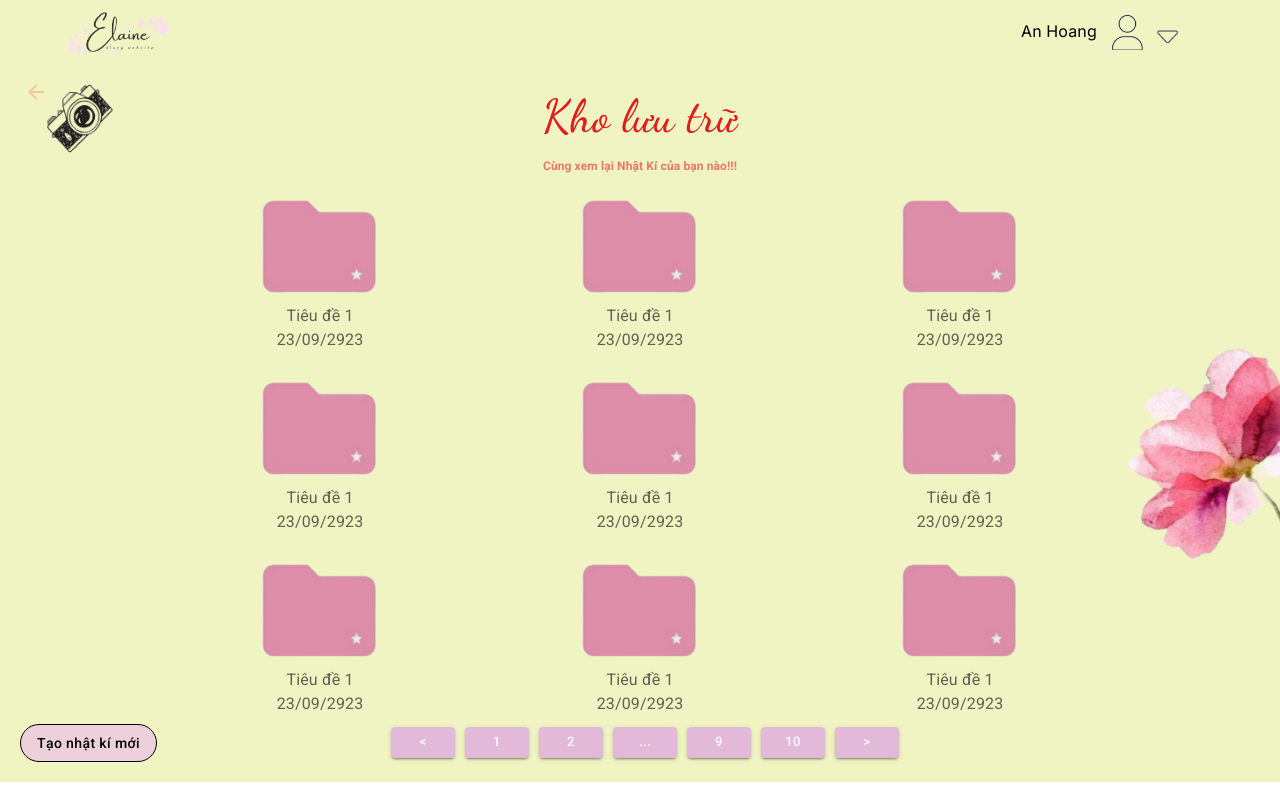
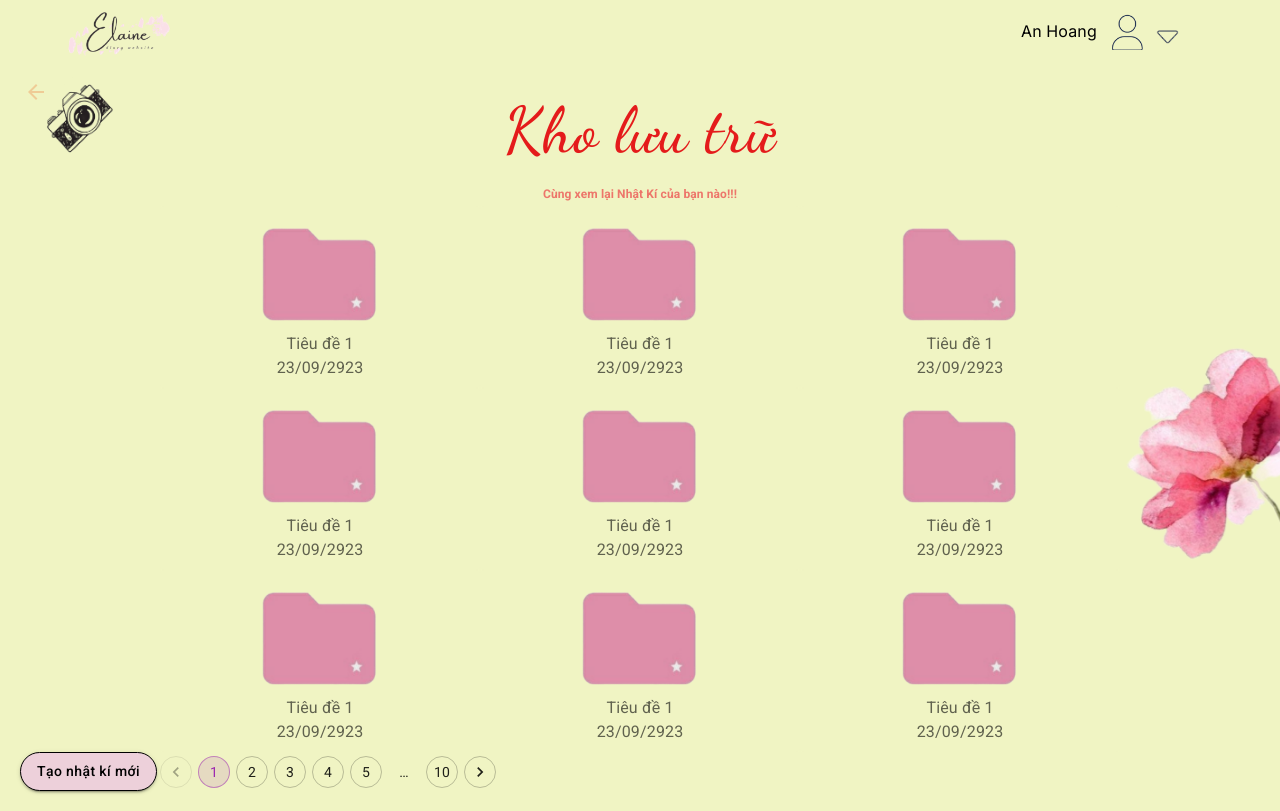
Before and after one commit to anhhdev2203/ElaineDiary, a React (Vite) app: page /mydiary in a window 1280 px wide. Built offline with nearby package versions, Linux system fonts and the light colour scheme; a web font is replaced by a local one.

Commit message:
css myDiary

```diff
--- a/src/pages/MyDiary/component/buttonBox.jsx
+++ b/src/pages/MyDiary/component/buttonBox.jsx
@@ -1,21 +1,28 @@
 import { Button } from "@mui/material";
 import { Box } from "@mui/system";
-export default function ButtonBox({ content }, { color }) {
+export default function ButtonBox({ content }) {
   return (
     <>
-      <Box>
+      <Box
+        sx={{
+          ":hover": {
+            boxShadow: 6,
+          },
+        }}
+      >
         <Button
           variant="contained"
           sx={{
             width: "max-content",
             backgroundColor: " #EDD0DA !important",
-            boxShadow: " none !important",
-            alignSelf: "center",
             textTransform: "none !important",
             color: "#000 !important",
             borderRadius: "24px !important",
             border: "1px solid #000",
             ml: "20px",
+            ":hover": {
+              // boxShadow: 6,
+            },
           }}
         >
           {content}
--- a/src/pages/MyDiary/component/nagivationBox.jsx
+++ b/src/pages/MyDiary/component/nagivationBox.jsx
@@ -1,124 +1,127 @@
-import { Button, Grid } from "@mui/material";
+import { Button, Grid, Pagination } from "@mui/material";
 
 export default function Nagivation() {
   return (
     <>
-      <Grid
-        direction="row"
-        container
-        // spacing={-2}
-        justifyContent="center"
-        alignItems="center"
-        padding={5}
-        position={"absolute"}
-      >
-        <Button
-          sx={{
-            my: 0.5,
-            backgroundColor: "#E3B9DA",
-            color: "#fff",
-            ml: "10px",
-          }}
-          variant="contained"
-          size="small"
-          // onClick={handleCheckedLeft}
-          // disabled={rightChecked.length === 0}
-          aria-label="move selected left"
-        >
-          &lt;
-        </Button>
-        <Button
-          sx={{
-            my: 0.5,
-            backgroundColor: "#E3B9DA",
-            color: "#fff",
-            ml: "10px",
-          }}
-          variant="contained"
-          size="small"
-          // onClick={handleCheckedLeft}
-          // disabled={rightChecked.length === 0}
-          aria-label="move selected left"
-        >
-          1
-        </Button>
-        <Button
-          sx={{
-            my: 0.5,
-            backgroundColor: "#E3B9DA",
-            color: "#fff",
-            ml: "10px",
-          }}
-          variant="contained"
-          size="small"
-          // onClick={handleCheckedLeft}
-          // disabled={rightChecked.length === 0}
-          aria-label="move selected left"
-        >
-          2
-        </Button>
-        <Button
-          sx={{
-            my: 0.5,
-            backgroundColor: "#E3B9DA",
-            color: "#fff",
-            ml: "10px",
-          }}
-          variant="contained"
-          size="small"
-          // onClick={handleCheckedLeft}
-          // disabled={rightChecked.length === 0}
-          aria-label="move selected left"
-        >
-          ...
-        </Button>
-        <Button
-          sx={{
-            my: 0.5,
-            backgroundColor: "#E3B9DA",
-            color: "#fff",
-            ml: "10px",
-          }}
-          variant="contained"
-          size="small"
-          // onClick={handleCheckedLeft}
-          // disabled={rightChecked.length === 0}
-          aria-label="move selected left"
-        >
-          9
-        </Button>
-        <Button
-          sx={{
-            my: 0.5,
-            backgroundColor: "#E3B9DA",
-            color: "#fff",
-            ml: "10px",
-          }}
-          variant="contained"
-          size="small"
-          // onClick={handleCheckedLeft}
-          // disabled={rightChecked.length === 0}
-          aria-label="move selected left"
-        >
-          10
-        </Button>
+      <Pagination count={10} variant="outlined" color="secondary" />
+    </>
+    // <>
+    //   <Grid
+    //     direction="row"
+    //     container
+    //     // spacing={-2}
+    //     justifyContent="center"
+    //     alignItems="center"
+    //     padding={5}
+    //     position={"absolute"}
+    //   >
+    //     <Button
+    //       sx={{
+    //         my: 0.5,
+    //         backgroundColor: "#E3B9DA",
+    //         color: "#fff",
+    //         ml: "10px",
+    //       }}
+    //       variant="contained"
+    //       size="small"
+    //       // onClick={handleCheckedLeft}
+    //       // disabled={rightChecked.length === 0}
+    //       aria-label="move selected left"
+    //     >
+    //       &lt;
+    //     </Button>
+    //     <Button
+    //       sx={{
+    //         my: 0.5,
+    //         backgroundColor: "#E3B9DA",
+    //         color: "#fff",
+    //         ml: "10px",
+    //       }}
+    //       variant="contained"
+    //       size="small"
+    //       // onClick={handleCheckedLeft}
+    //       // disabled={rightChecked.length === 0}
+    //       aria-label="move selected left"
+    //     >
+    //       1
+    //     </Button>
+    //     <Button
+    //       sx={{
+    //         my: 0.5,
+    //         backgroundColor: "#E3B9DA",
+    //         color: "#fff",
+    //         ml: "10px",
+    //       }}
+    //       variant="contained"
+    //       size="small"
+    //       // onClick={handleCheckedLeft}
+    //       // disabled={rightChecked.length === 0}
+    //       aria-label="move selected left"
+    //     >
+    //       2
+    //     </Button>
+    //     <Button
+    //       sx={{
+    //         my: 0.5,
+    //         backgroundColor: "#E3B9DA",
+    //         color: "#fff",
+    //         ml: "10px",
+    //       }}
+    //       variant="contained"
+    //       size="small"
+    //       // onClick={handleCheckedLeft}
+    //       // disabled={rightChecked.length === 0}
+    //       aria-label="move selected left"
+    //     >
+    //       ...
+    //     </Button>
+    //     <Button
+    //       sx={{
+    //         my: 0.5,
+    //         backgroundColor: "#E3B9DA",
+    //         color: "#fff",
+    //         ml: "10px",
+    //       }}
+    //       variant="contained"
+    //       size="small"
+    //       // onClick={handleCheckedLeft}
+    //       // disabled={rightChecked.length === 0}
+    //       aria-label="move selected left"
+    //     >
+    //       9
+    //     </Button>
+    //     <Button
+    //       sx={{
+    //         my: 0.5,
+    //         backgroundColor: "#E3B9DA",
+    //         color: "#fff",
+    //         ml: "10px",
+    //       }}
+    //       variant="contained"
+    //       size="small"
+    //       // onClick={handleCheckedLeft}
+    //       // disabled={rightChecked.length === 0}
+    //       aria-label="move selected left"
+    //     >
+    //       10
+    //     </Button>
 
-        <Button
-          sx={{
-            my: 0.5,
-            backgroundColor: "#E3B9DA",
-            color: "#fff",
-            ml: "10px",
-          }}
-          variant="contained"
-          size="small"
-          // onClick={handleCheckedRight}
-          // disabled={leftChecked.length === 0}
-          aria-label="move selected right"
-        >
-          &gt;
-        </Button>
-      </Grid>
-    </>
+    //     <Button
+    //       sx={{
+    //         my: 0.5,
+    //         backgroundColor: "#E3B9DA",
+    //         color: "#fff",
+    //         ml: "10px",
+    //       }}
+    //       variant="contained"
+    //       size="small"
+    //       // onClick={handleCheckedRight}
+    //       // disabled={leftChecked.length === 0}
+    //       aria-label="move selected right"
+    //     >
+    //       &gt;
+    //     </Button>
+    //   </Grid>
+    // </>
   );
 }
--- a/src/pages/MyDiary/component/storeBox.jsx
+++ b/src/pages/MyDiary/component/storeBox.jsx
@@ -7,6 +7,8 @@ import Nagivation from "./nagivationBox";
 import ButtonBox from "../component/buttonBox";
 import { display, positions } from "@mui/system";
 import "../myDiary.css";
+import { DATASTORE } from "../../MyDiaryDetail/data/storeDinary";
+import { Link } from "react-router-dom";
 
 export const Img = styled("img")({
   width: "148px",
@@ -14,7 +16,6 @@ export const Img = styled("img")({
 });
 
 const Item = styled(Paper)(({ theme }) => ({
-  // backgroundColor: theme.palette.mode === "dark" ? "#1A2027" : "#fff",
   backgroundColor: "#f0f4c3",
   ...theme.typography.body3,
   padding: theme.spacing(1),
@@ -23,12 +24,16 @@ const Item = styled(Paper)(({ theme }) => ({
   boxShadow: "none",
 }));
 
-function FormRow() {
+const handleClick = () => {};
+function FormRow({ value }) {
   return (
-    <React.Fragment>
+    <>
+      {/* <Link to={"1"}>
+        <button>1</button>
+      </Link> */}
       <Grid item xs={3}>
         <Item>
-          <Img alt="folderStore" src={folderStore} />
+          <Img alt="folderStore" src={folderStore} onClick={handleClick} />
           <Typography>Tiêu đề 1</Typography>
           <Typography>23/09/2923</Typography>
         </Item>
@@ -47,10 +52,13 @@ function FormRow() {
           <Typography>23/09/2923</Typography>
         </Item>
       </Grid>
-    </React.Fragment>
+    </>
   );
 }
 export function StoreBox() {
+  // const [dinaryList, setDinaryList] = useState(DATASTORE);
+  const [value, setValue] = React.useState(DATASTORE);
+
   return (
     <Box
       sx={{
@@ -70,7 +78,7 @@ export function StoreBox() {
         </Grid>
       </Grid>
       <Box sx={{ display: "flex", alignItems: "center", position: "relative" }}>
-        <ButtonBox content="Tạo nhật kí mới" color="#EDD0DA" />
+        <ButtonBox content="Tạo nhật kí mới" />
         <Nagivation />
       </Box>
     </Box>
--- a/src/pages/MyDiary/index.jsx
+++ b/src/pages/MyDiary/index.jsx
@@ -22,6 +22,9 @@ function mydiary() {
   return (
     <>
       <Widget>
+        {/* <Link to={"1"}>
+          <button>1</button>
+        </Link> */}
         <Stack direction={"column"}>
           <Stack
             direction={"row"}
@@ -47,7 +50,7 @@ function mydiary() {
                 align="center"
                 sx={{
                   color: "#E41B1B",
-                  fontSize: "46px",
+                  fontSize: "64px",
                   fontFamily: "Dancing Script",
                 }}
                 // sx={{
--- a/src/pages/MyDiary/myDiary.css
+++ b/src/pages/MyDiary/myDiary.css
@@ -3,3 +3,14 @@
     justify-content: center;
     align-items: center;
 }
+
+.css-yv7tzf-MuiButtonBase-root-MuiButton-root:hover {
+    background-color: red;
+}
+
+.css-8je8zh-MuiTouchRipple-root:hover {
+    background-color: #c7f7d4
+        /* animation-timing-function: ease-out; */
+        /* animation-duration: 300ms; */
+
+}
```
